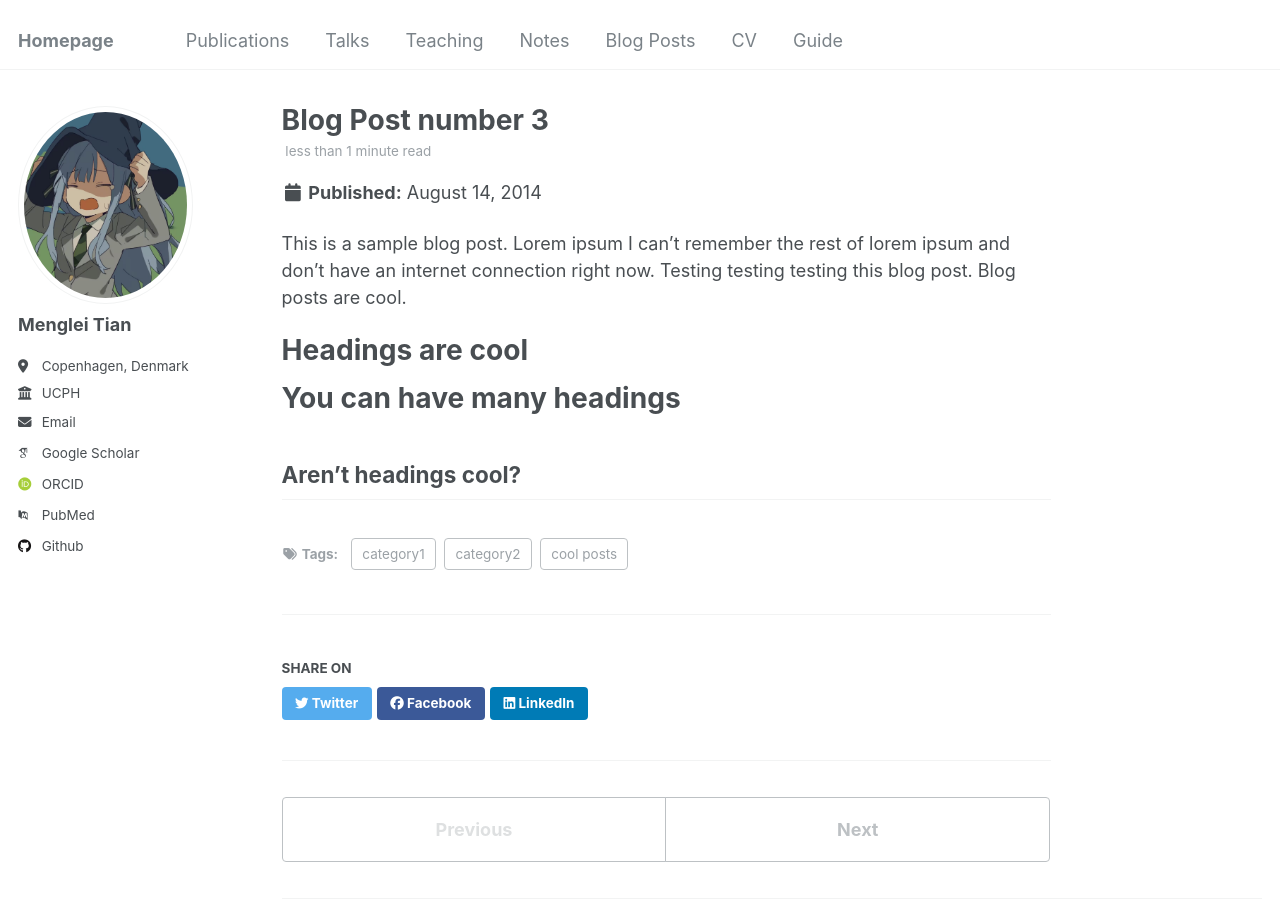
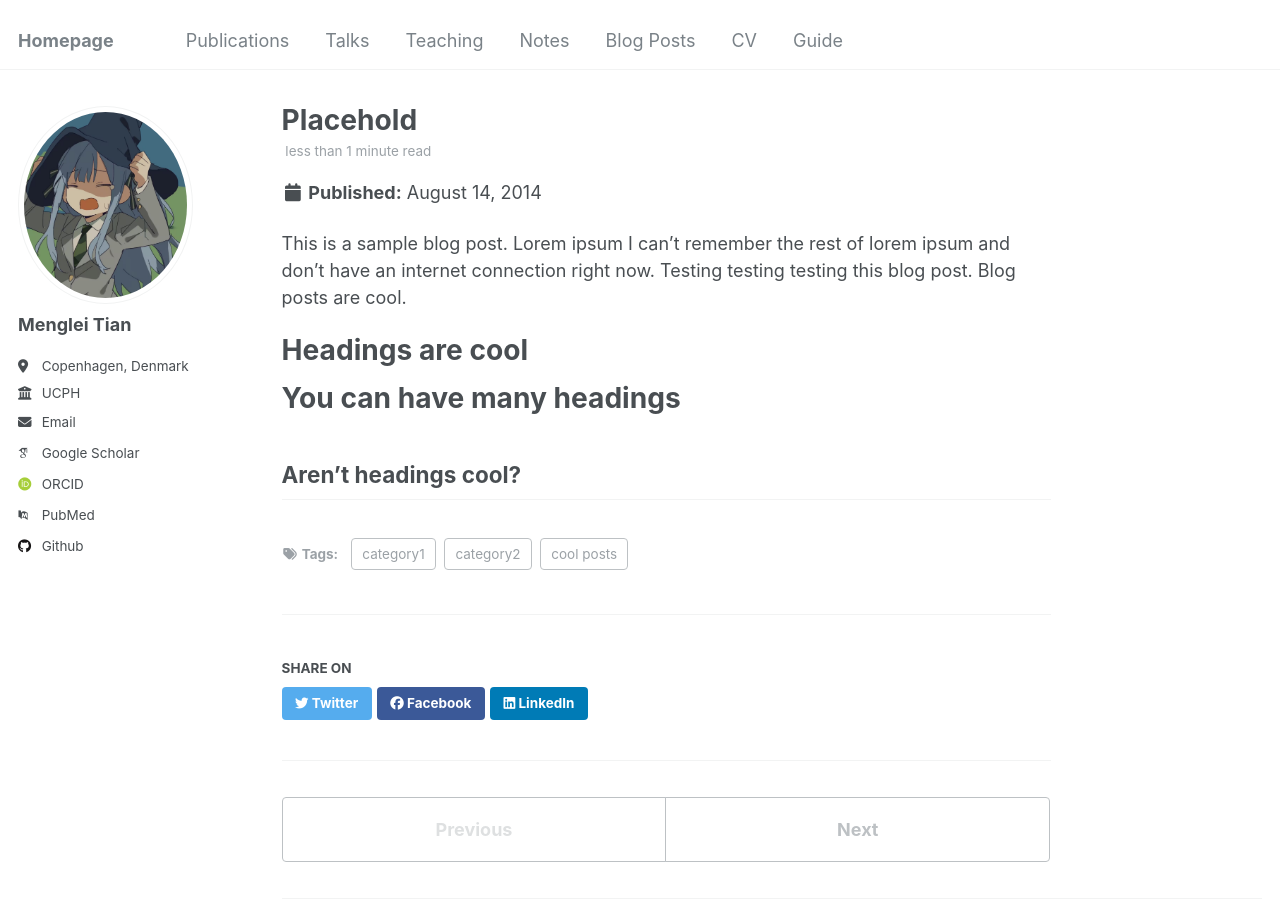
Before and after one commit to Corvus-coronoides/Menglei-Tian.github.io, a Jekyll site: the page built from _posts/2014-08-14-blog-post-3.md, in a window 1280 px wide and 900 px high. Built offline with Jekyll 4.4.1, drawn with Linux system fonts in a browser that asks for light colours; some web fonts are replaced.

Commit message:
Update 2014-08-14-blog-post-3.md

```diff
--- a/_posts/2014-08-14-blog-post-3.md
+++ b/_posts/2014-08-14-blog-post-3.md
@@ -1,5 +1,5 @@
 ---
-title: 'Blog Post number 3'
+title: 'Placehold'
 date: 2014-08-14
 permalink: /posts/2014/08/blog-post-3/
 tags:
```
